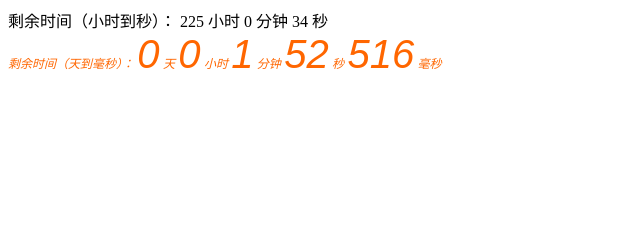
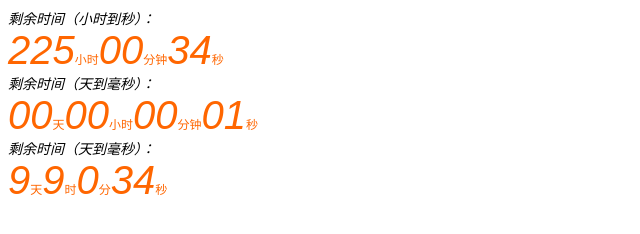
Before and after one commit to winsycwen/countDown, a plain HTML site: page test/demo.html in a window 1280 px wide. Shown: the whole page, without its empty margins (0-640 px from the left). Drawn offline with Linux system fonts and the light colour scheme.

Commit message:
improve the plugin to support own time-format & prefix

```diff
--- a/1.0.0/countDown.js
+++ b/1.0.0/countDown.js
@@ -9,6 +9,12 @@
  */
 
 ;(function($) {
+	// 闭包内部全局变量
+	var timeClass = ["day", "hour", "minutes", "seconds", "milliseconds"],
+		dividend_one = [86400000, 3600000, 60000, 1000, 1],
+		dividend_two = [1, 24, 60, 60, 1000],
+		defaultFormat = ["天", "小时", "分钟", "秒", "毫秒"];
+
 	/*
 	 * @description 初始化操作：用户配置与默认配置合并、计算时间差、倒计时事件初始化
 	 * @params Object:userOptions 用户配置
@@ -20,35 +26,57 @@
 
 		/*
 		 * options默认配置
-		 * now：现在的时间，可选选项，13位时间戳(String)，毫秒为单位，如果提供了startTime与endTime则默认取客户端的时间
-		 * startTime: 开始倒计时的时间，可选选项，13位时间戳(String)，毫秒为单位，如果没有提供now、endTime则默认倒计时时间为2分钟
-		 * endTime: 结束倒计时的时间，可选选项，13位时间戳(String)，毫秒为单位，如果没有提供now、startTime则默认倒计时时间为2分钟
-		 * minRange: "0" or "day"
-		 * maxRange: "4" or "milliseconds"
+		 * now：现在的时间，可选选项，13位时间戳(String)，毫秒为单位，如果提供了startTime与endTime则默认取客户端的时间；
+		 * startTime: 开始倒计时的时间，可选选项，13位时间戳(String)，毫秒为单位，如果没有提供now、endTime则默认倒计时时间为2分钟；
+		 * endTime: 结束倒计时的时间，可选选项，13位时间戳(String)，毫秒为单位，如果没有提供now、startTime则默认倒计时时间为2分钟；
+		 * minRange: "0" or "day"；
+		 * maxRange: "4" or "milliseconds"；
+		 * format: 数组，默认格式为"d天h小时m分钟s秒mill毫秒"(d、h、m、s、mill为数字)；
+		 * prefix: 布尔值，默认为true，显示的时间为01小时03分钟；如果设置为false，则显示为1小时3分钟；
 		 */
 		var options = {
 			now: new Date().getTime(),
 			startTime: null,
 			endTime: null,
 			minRange: 0,
-			maxRange: 4
+			maxRange: 4,
+			format: defaultFormat,
+			prefix: true,
+			endEffect: null
 		};
-
 		// 配置：合并userOptions到options对象中
 		$.extend(options, userOptions);
 
-		var diff = 120000; // 现在时间与结束时间的时间差（毫秒）
+		var maxRange = options.maxRange,
+			minRange = options.minRange,
+			now = options.now,
+			st = options.startTime,
+			et = options.endTime,
+			format = options.format,
+			prefixflag = options.prefix,
+			endEffect = options.endEffect;
+
+		// 配置选项的检测
+		if(minRange < 0 || minRange > 4 || maxRange < 0 || maxRange > 4) {
+			$.error("Incorrect minRange or maxRange!");
+		}
+		if(userOptions.format && format.length != maxRange - minRange + 1) {
+			$.error("Incorrect format!");
+		}
+
+		var diff = 6000; // 现在时间与结束时间的时间差（毫秒）
 		if(userOptions && userOptions.startTime && userOptions.endTime) {
 			// 如果"现在时间now"处于"开始时间startTime"与"结束时间endTime"之间，
 			// 则计算现在时间与结束时间的差
-			if(options.now > options.startTime && options.now < options.endTime) {
-				diff = options.endTime - options.now;
+			if(now > st && now < et) {
+				diff = et - now;
 			}
 		}
+
 		// 设置interval时间间隔，用于interval间歇调用
 		var time = 1000;
-		if(options.maxRange >= options.minRange) {
-			switch(options.maxRange) {
+		if(maxRange >= minRange) {
+			switch(maxRange) {
 				case 0:
 				case "0":
 				case "day":
@@ -83,19 +111,15 @@
 		var interval = null;
 		// 获取倒计时初始化时间以及显示该时间
 		var initTime = _initTime.call($this, diff, options);
-
 		// 测试：
 		// initTime = {"hour": 0, "minutes": 1, "seconds": 10, "length": 3};
-
-		console.log(initTime);
-		var max = options.maxRange;
 
 		// 绑定名为"start"的事件，定义改变时间的间歇调用
 		$this.on("start", function(event) {
 			var $that = $this;
 			if(!interval) {
 				interval = setInterval(function() {
-					initTime = _changTime.call($that, initTime, max);
+					initTime = _changTime.call($that, initTime, maxRange, prefixflag);
 				}, time);
 			}
 		});
@@ -109,18 +133,16 @@
 				interval = null;
 			}
 		});
+		// 绑定名为"end"事件，结束倒计时
+		$this.on("end", function() {
+			var $that = $this;
+			if(interval) {
+				clearInterval(interval);
+				interval = null;
+				_endEffect.call($that, endEffect);
+			}
+		});
 	}
-
-
-	// 闭包内部全局变量
-	var timeClass = ["day", "hour", "minutes", "seconds", "milliseconds"];
-	var dividend_one = [86400000, 3600000, 60000, 1000, 1];
-	var dividend_two = [1, 24, 60, 60, 1000];
-	/*	var milliseconds = parseInt(diff)%1000;
-		var seconds = parseInt(diff/1000)%60;
-		var minutes = parseInt(diff/60000)%60;
-		var hour = parseInt(diff/3600000)%24;
-		var day = parseInt(diff/86400000);*/
 
 	/*
 	 * @description 获取倒计时初始化时间以及显示该时间，
@@ -129,18 +151,24 @@
 	 * @return 类数组:timeArray 返回初次获取到的时间
 	 */
 	function _initTime(diff, options) {
-		var timeArray = [];
-		var max = options.maxRange;
-		var min = options.minRange;
-		var temp = parseInt(diff/dividend_one[min]);
-		this.find("." + timeClass[min]).text(temp);
+		var timeArray = [],
+			max = options.maxRange,
+			min = options.minRange,
+			format = options.format,
+			time = parseInt(diff/dividend_one[min]),
+			prefixFlag = options.prefix,
+			tempWrap;
 		timeArray.length = max - min + 1;
-		timeArray[timeClass[min]] = temp;
+		timeArray[timeClass[min]] = time;
+		tempWrap = $("<div class='tempWrap'></div>").appendTo(this);
+		$("<span>").addClass(timeClass[min]).text(time < 10 && prefixFlag ? "0" + time : time).appendTo(tempWrap);
+		$("<em>").text(format[min]).appendTo(tempWrap);
 		min ++;
 		for(;min <= max; min++) {
-			temp = parseInt(diff/dividend_one[min])%dividend_two[min];
-			this.find("." + timeClass[min]).text(temp);
-			timeArray[timeClass[min]] = temp;
+			time = parseInt(diff/dividend_one[min])%dividend_two[min];
+			$("<span>").addClass(timeClass[min]).text(time < 10 && prefixFlag ? "0" + time : time).appendTo(tempWrap);
+			$("<em>").text(format[min]).appendTo(tempWrap);
+			timeArray[timeClass[min]] = time;
 		}
 		return timeArray;
 	}
@@ -148,31 +176,41 @@
 	/*
 	 * @description 改变时间，利用递归的方法判断从[毫秒、[秒天数、[分钟、[小时、[天]]]]]的时间
 	 *				是否到达临界点0
-	 * @params 类数组:time 时间;Number:max timeClass对应毫秒至天的下标
+	 * @params 类数组:timeArray 时间;Number:max timeClass对应毫秒至天的下标;prefixFlag
 	 */
-	function _changTime(time, max) {
-		if(time[timeClass[max]] != 0) {
-			 // time[timeClass[max]] --;
-			timeClass[max] == "milliseconds" ? time[timeClass[max]] -= 6 : time[timeClass[max]] --;
-			this.find("." + timeClass[max]).text(time[timeClass[max]]);
+	function _changTime(timeArray, max, prefixFlag) {
+		if(timeArray[timeClass[max]] != 0) {
+			 timeArray[timeClass[max]] --;
+			// timeClass[max] == "milliseconds" ? timeArray[timeClass[max]] -= 6 : timeArray[timeClass[max]] --;
+			this.find("." + timeClass[max]).text(timeArray[timeClass[max]] < 10 && prefixFlag ? "0" + timeArray[timeClass[max]] : timeArray[timeClass[max]]);
 		} else {
-			for(var len = 0, i = time.length - 1, flag = false; i >= len; i-- ) {
-				if(time[timeClass[i]] != 0) break;
+			for(var len = 0, i = timeArray.length - 1, flag = false; i >= len; i-- ) {
+				if(timeArray[timeClass[i]] != 0) break;
 				if(i == len) {
 					flag = true;
-					// 暂停倒计时
-					this.trigger("pause");
+					// 结束倒计时
+					this.trigger("end");
 				}
 			}
 			if(!flag) {
-				timeClass[max] == "milliseconds" ? time[timeClass[max]] = 996 : time[timeClass[max]] = 59;
+				timeClass[max] == "milliseconds" ? timeArray[timeClass[max]] = 996 : timeArray[timeClass[max]] = 59;
 				// 显示时间
-				this.find("." + timeClass[max]).text(time[timeClass[max]]);
+				this.find("." + timeClass[max]).text(timeArray[timeClass[max]] < 10 && prefixFlag ? "0" + timeArray[timeClass[max]] : timeArray[timeClass[max]]);
 				// 递归
-				_changTime.call(this, time, --max);
+				_changTime.call(this, timeArray, --max, prefixFlag);
 			}
 		}
-		return time;
+		return timeArray;
+	}
+
+	/*
+	 * @description 倒计时结束的效果
+	 * @params Function:fn 结束后调用的函数
+	 */
+	function _endEffect(fn) {
+		if(fn && typeof fn == "function") {
+			fn();
+		}
 	}
 
 	// 公有方法
@@ -205,14 +243,3 @@
 		}
 	}
 })(jQuery);
-
-
-$(function() {
-	$(".test").countdown({
-		"startTime": "1439740800000",
-		"endTime": "1440864000000",
-		"minRange": 1,
-		"maxRange": 3
-	});
-	$(".countdown").countdown();
-});
--- a/test/demo.html
+++ b/test/demo.html
@@ -4,45 +4,57 @@
 	<meta charset="UTF-8">
 	<title>Document</title>
 	<style type="text/css">
-	.countdown {
+	.time {
   		font: italic 12px "Microsoft Yahei",Arial;
   		color: #f60;
 	}
-	.time {
+	.time span {
 		font-size: 40px;
+	}
+	.time em {
+		font-style: normal;
+	}
+	.time .left {
+		font-size: 14px;
+		color: black;
 	}
 	</style>
 </head>
 <body>
-	<div class="test">
-		<span>剩余时间（小时到秒）：</span>
-		<!-- <span class="day"></span>
-		<span>天</span> -->
-		<span class="hour"></span>
-		<span>小时</span>
-		<span class="minutes"></span>
-		<span>分钟</span>
-		<span class="seconds"></span>
-		<span>秒</span>
-		<!-- <span class="milliseconds"></span>
-		<span>毫秒</span> -->
+	<div class="time test">
+		<span class="left">剩余时间（小时到秒）：</span>
 	</div>
-	<div class="countdown">
-		<span>剩余时间（天到毫秒）：</span>
-		<span class="time day"></span>
-		<span>天</span>
-		<span class="time hour"></span>
-		<span>小时</span>
-		<span class="time minutes"></span>
-		<span>分钟</span>
-		<span class="time seconds"></span>
-		<span>秒</span>
-		<span class="time milliseconds"></span>
-		<span>毫秒</span>
+	<div class="time countdown">
+		<span class="left">剩余时间（天到毫秒）：</span>
 	</div>
-
+	<div class="time countdown">
+		<span class="left">剩余时间（天到毫秒）：</span>
+	</div>
 	<script type="text/javascript" src="jquery-1.11.3.min.js"></script>
-	<!--<script type="text/javascript" src="test.js"></script>-->
 	<script type="text/javascript" src="../1.0.0/countDown.js"></script>
+	<script type="text/javascript">
+	$(function() {
+		$(".test").countdown({
+			"startTime": "1439740800000",
+			"endTime": "1440864000000",
+			"minRange": 1,
+			"maxRange": 3
+		});
+		$(".countdown:eq(0)").countdown({
+			"maxRange": 3,
+			"endEffect": function() {
+				$(".countdown:eq(0)").slideUp();
+			}
+		});
+		$(".countdown:eq(1)").countdown({
+			"startTime": "1439740800000",
+			"endTime": "1440864000000",
+			"minRange": 0,
+			"maxRange": 3,
+			"format": ["天", "时", "分", "秒"],
+			"prefix": false
+		});
+	});
+	</script>
 </body>
 </html>
```
